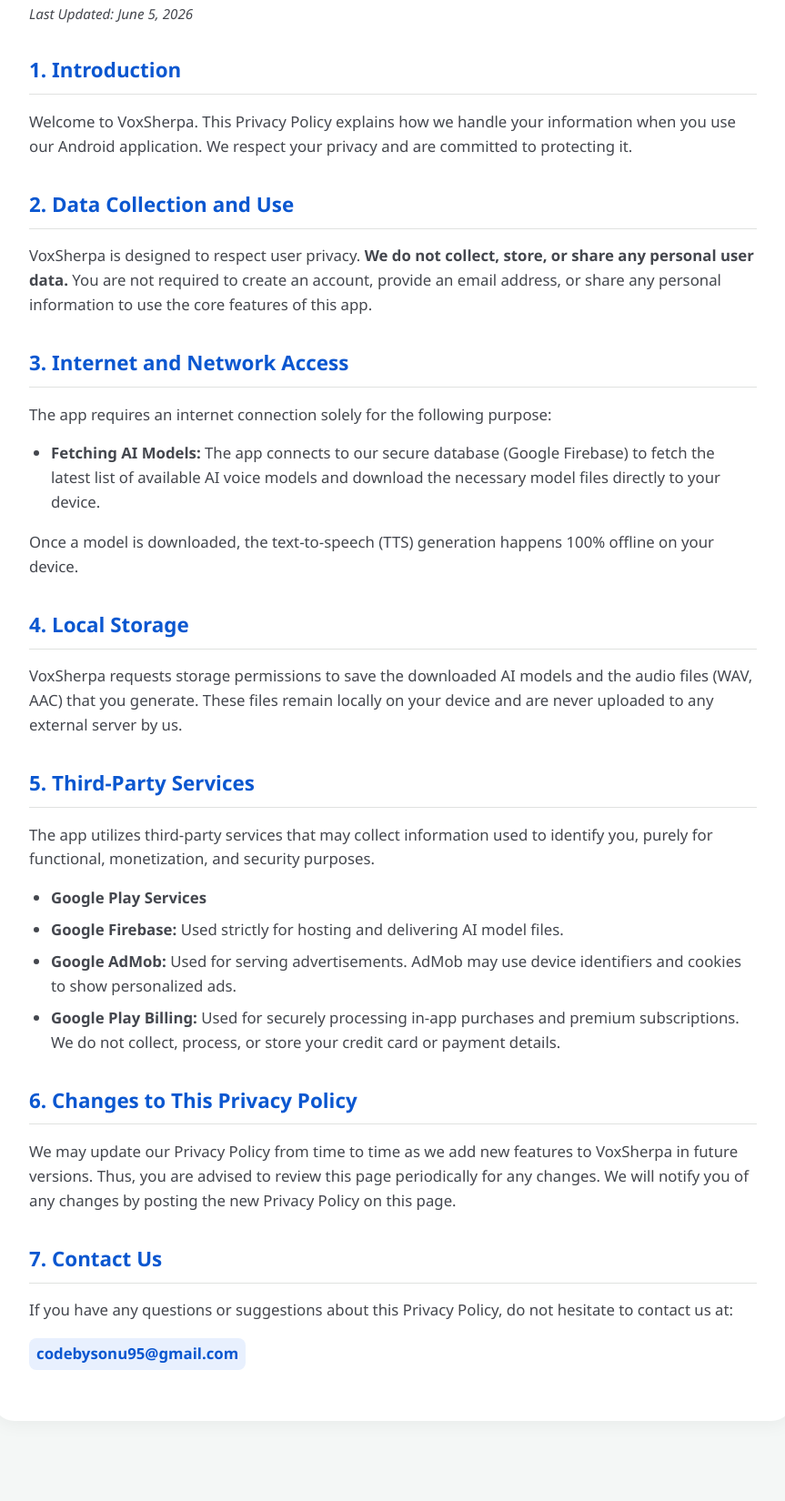
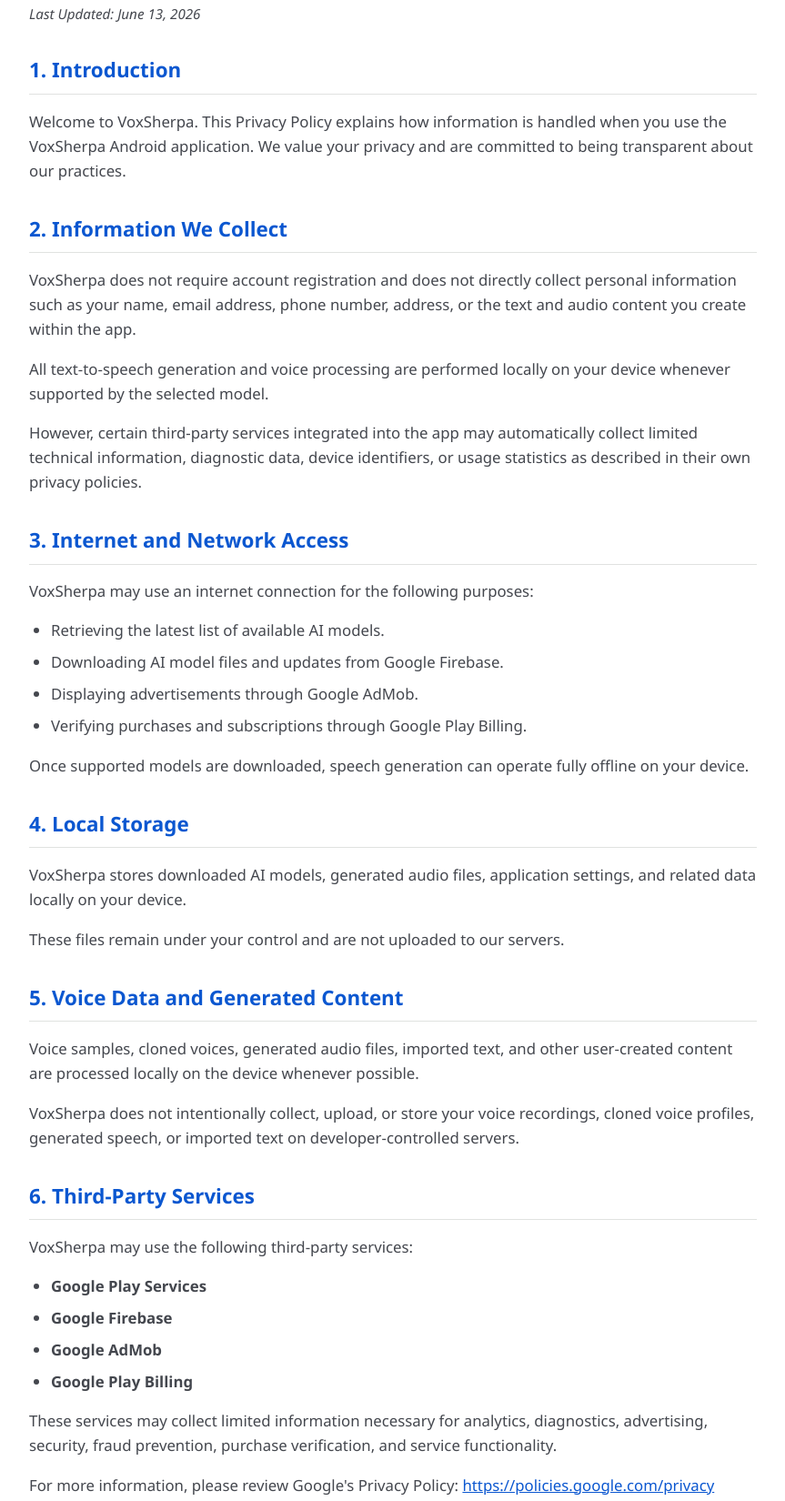
Before and after one commit to CodeBySonu95/codebysonu95.github.io, a plain HTML site: page docs/VoxSherpa/Privacy.html in a window 1280 px wide. Shown: the part 129-1779 px from the top of the page at 91% size, without its empty margins (208-1071 px from the left). Before the commit the page ends 1711 px from the top, so only its background shows below. Drawn offline with Linux system fonts and the light colour scheme.

Commit message:
Update Privacy.html

```diff
--- a/docs/VoxSherpa/Privacy.html
+++ b/docs/VoxSherpa/Privacy.html
@@ -109,38 +109,65 @@
 
     <div class="container">
         <h1>Privacy Policy for VoxSherpa</h1>
-        <span class="effective-date">Last Updated: June 5, 2026</span>
+        <span class="effective-date">Last Updated: June 13, 2026</span>
 
         <h2>1. Introduction</h2>
-        <p>Welcome to VoxSherpa. This Privacy Policy explains how we handle your information when you use our Android application. We respect your privacy and are committed to protecting it.</p>
+        <p>Welcome to VoxSherpa. This Privacy Policy explains how information is handled when you use the VoxSherpa Android application. We value your privacy and are committed to being transparent about our practices.</p>
 
-        <h2>2. Data Collection and Use</h2>
-        <p>VoxSherpa is designed to respect user privacy. <strong>We do not collect, store, or share any personal user data.</strong> You are not required to create an account, provide an email address, or share any personal information to use the core features of this app.</p>
+        <h2>2. Information We Collect</h2>
+        <p>VoxSherpa does not require account registration and does not directly collect personal information such as your name, email address, phone number, address, or the text and audio content you create within the app.</p>
+        <p>All text-to-speech generation and voice processing are performed locally on your device whenever supported by the selected model.</p>
+        <p>However, certain third-party services integrated into the app may automatically collect limited technical information, diagnostic data, device identifiers, or usage statistics as described in their own privacy policies.</p>
 
         <h2>3. Internet and Network Access</h2>
-        <p>The app requires an internet connection solely for the following purpose:</p>
+        <p>VoxSherpa may use an internet connection for the following purposes:</p>
         <ul>
-            <li><strong>Fetching AI Models:</strong> The app connects to our secure database (Google Firebase) to fetch the latest list of available AI voice models and download the necessary model files directly to your device.</li>
+            <li>Retrieving the latest list of available AI models.</li>
+            <li>Downloading AI model files and updates from Google Firebase.</li>
+            <li>Displaying advertisements through Google AdMob.</li>
+            <li>Verifying purchases and subscriptions through Google Play Billing.</li>
         </ul>
-        <p>Once a model is downloaded, the text-to-speech (TTS) generation happens 100% offline on your device.</p>
+        <p>Once supported models are downloaded, speech generation can operate fully offline on your device.</p>
 
         <h2>4. Local Storage</h2>
-        <p>VoxSherpa requests storage permissions to save the downloaded AI models and the audio files (WAV, AAC) that you generate. These files remain locally on your device and are never uploaded to any external server by us.</p>
+        <p>VoxSherpa stores downloaded AI models, generated audio files, application settings, and related data locally on your device.</p>
+        <p>These files remain under your control and are not uploaded to our servers.</p>
 
-        <h2>5. Third-Party Services</h2>
-        <p>The app utilizes third-party services that may collect information used to identify you, purely for functional, monetization, and security purposes.</p>
+        <h2>5. Voice Data and Generated Content</h2>
+        <p>Voice samples, cloned voices, generated audio files, imported text, and other user-created content are processed locally on the device whenever possible.</p>
+        <p>VoxSherpa does not intentionally collect, upload, or store your voice recordings, cloned voice profiles, generated speech, or imported text on developer-controlled servers.</p>
+
+        <h2>6. Third-Party Services</h2>
+        <p>VoxSherpa may use the following third-party services:</p>
         <ul>
             <li><strong>Google Play Services</strong></li>
-            <li><strong>Google Firebase:</strong> Used strictly for hosting and delivering AI model files.</li>
-            <li><strong>Google AdMob:</strong> Used for serving advertisements. AdMob may use device identifiers and cookies to show personalized ads.</li>
-            <li><strong>Google Play Billing:</strong> Used for securely processing in-app purchases and premium subscriptions. We do not collect, process, or store your credit card or payment details.</li>
+            <li><strong>Google Firebase</strong></li>
+            <li><strong>Google AdMob</strong></li>
+            <li><strong>Google Play Billing</strong></li>
         </ul>
+        <p>These services may collect limited information necessary for analytics, diagnostics, advertising, security, fraud prevention, purchase verification, and service functionality.</p>
+        <p>For more information, please review Google's Privacy Policy: <a href="https://policies.google.com/privacy" target="_blank" style="color: var(--md-primary-color);">https://policies.google.com/privacy</a></p>
 
-        <h2>6. Changes to This Privacy Policy</h2>
-        <p>We may update our Privacy Policy from time to time as we add new features to VoxSherpa in future versions. Thus, you are advised to review this page periodically for any changes. We will notify you of any changes by posting the new Privacy Policy on this page.</p>
+        <h2>7. Advertising</h2>
+        <p>The free version of VoxSherpa may display advertisements provided by Google AdMob.</p>
+        <p>AdMob may use device identifiers and other technologies to provide, measure, and improve advertising services. Data collection performed by AdMob is governed by Google's Privacy Policy.</p>
 
-        <h2>7. Contact Us</h2>
-        <p>If you have any questions or suggestions about this Privacy Policy, do not hesitate to contact us at:</p>
+        <h2>8. Purchases and Subscriptions</h2>
+        <p>Premium purchases and subscriptions are processed securely through Google Play Billing.</p>
+        <p>VoxSherpa does not collect, process, or store your payment card information. Payment information is handled directly by Google.</p>
+
+        <h2>9. Data Security</h2>
+        <p>We take reasonable measures to protect the app and its associated services. However, no method of electronic storage or internet transmission can be guaranteed to be completely secure.</p>
+
+        <h2>10. Children's Privacy</h2>
+        <p>VoxSherpa is not directed toward children under the age required by applicable laws in their region. We do not knowingly collect personal information from children.</p>
+
+        <h2>11. Changes to This Privacy Policy</h2>
+        <p>This Privacy Policy may be updated from time to time as VoxSherpa evolves and new features are introduced.</p>
+        <p>Any changes will be reflected by updating the "Last Updated" date on this page.</p>
+
+        <h2>12. Contact Us</h2>
+        <p>If you have any questions, feedback, or concerns regarding this Privacy Policy, you may contact:</p>
         <p><a href="mailto:codebysonu95@gmail.com" class="contact-email">codebysonu95@gmail.com</a></p>
     </div>
 
```
